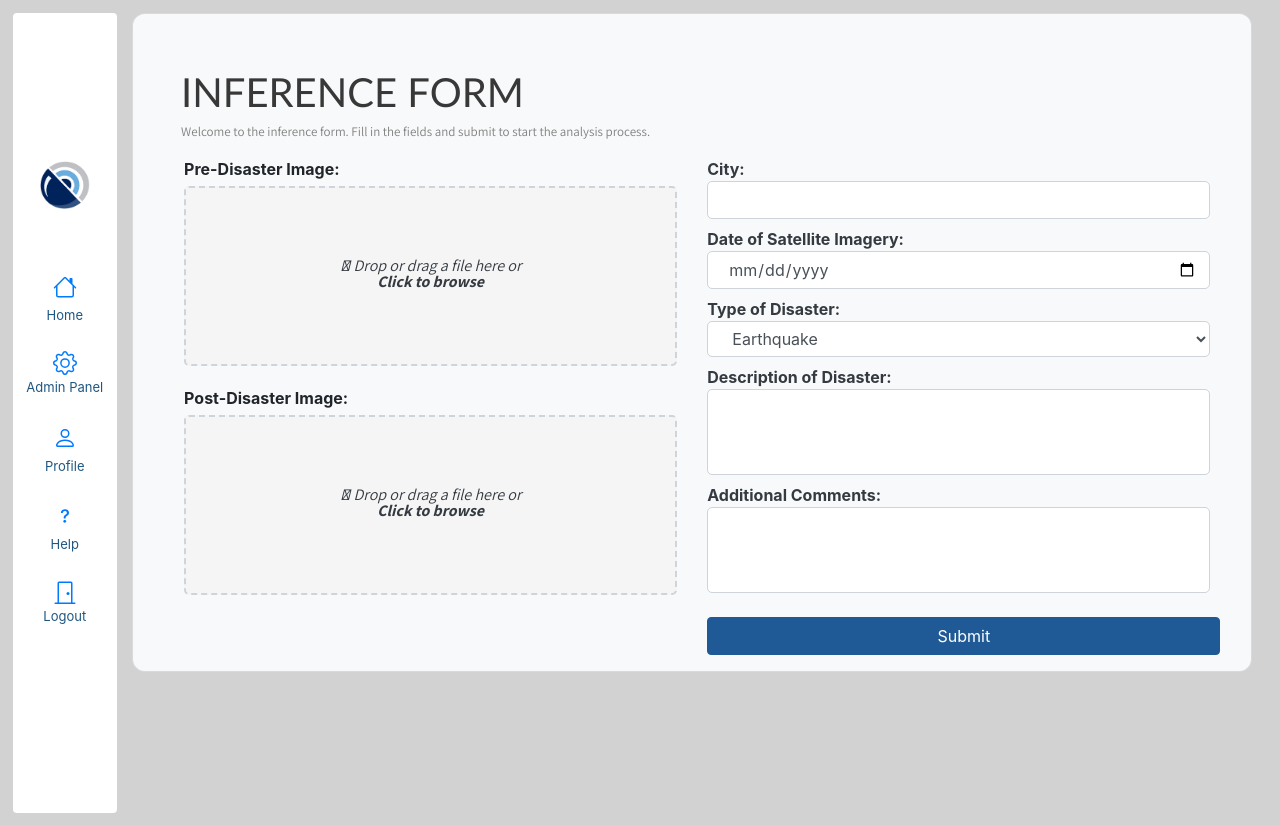
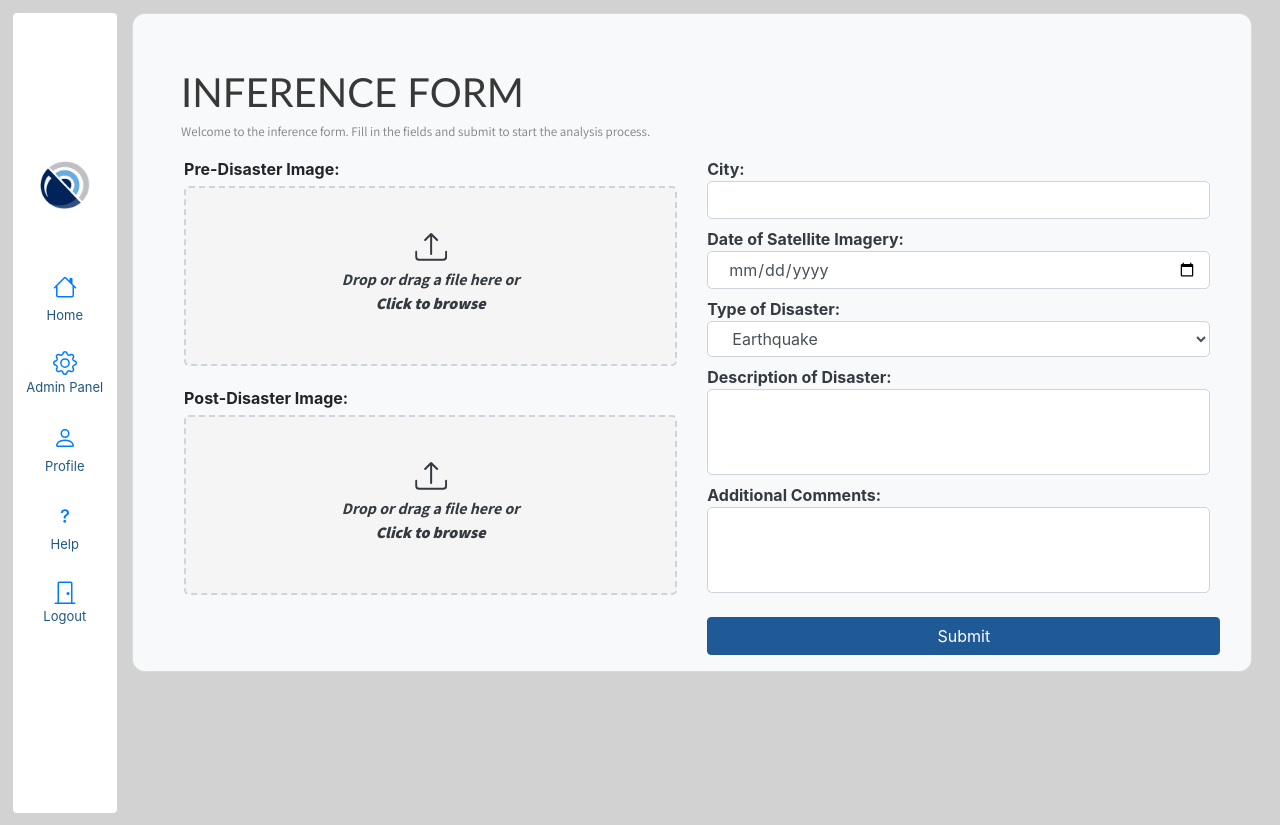
Before and after one commit to AyeshaNaime003/DisasterWatch, a Django app: page /inferenceform/ in a window 1280 px wide. Run offline with Django 4.2, Linux system fonts and the light colour scheme; a user stored in the database is signed in; parts of the project's set-up code (start-up, migrations or seed data) failed here and were passed over; some libraries are stand-ins or nearby versions.

Commit message:
inefrence form icon T-T

```diff
--- a/app/templates/app/inferenceform.html
+++ b/app/templates/app/inferenceform.html
@@ -27,15 +27,19 @@
                             <p class='mt-0 '>Pre-Disaster Image:</p>
                             <div class="image-input mb-3" id="pre_image_drop_area">
                                 <label for="pre_image">
-                                    <svg xmlns="http://www.w3.org/2000/svg" viewBox="0 0 32 32"><path d="M288 109.3V352c0 17.7-14.3 32-32 32s-32-14.3-32-32V109.3l-73.4 73.4c-12.5 12.5-32.8 12.5-45.3 0s-12.5-32.8 0-45.3l128-128c12.5-12.5 32.8-12.5 45.3 0l128 128c12.5 12.5 12.5 32.8 0 45.3s-32.8 12.5-45.3 0L288 109.3zM64 352H192c0 35.3 28.7 64 64 64s64-28.7 64-64H448c35.3 0 64 28.7 64 64v32c0 35.3-28.7 64-64 64H64c-35.3 0-64-28.7-64-64V416c0-35.3 28.7-64 64-64zM432 456a24 24 0 1 0 0-48 24 24 0 1 0 0 48z"/></svg>
-                                     Drop or drag a file here or <br><b>Click to browse</b></br></i> </label>
+                                    <svg xmlns="http://www.w3.org/2000/svg" width="32" height="32" fill="currentColor" class="bi bi-upload" viewBox="0 0 16 16">
+                                        <path d="M.5 9.9a.5.5 0 0 1 .5.5v2.5a1 1 0 0 0 1 1h12a1 1 0 0 0 1-1v-2.5a.5.5 0 0 1 1 0v2.5a2 2 0 0 1-2 2H2a2 2 0 0 1-2-2v-2.5a.5.5 0 0 1 .5-.5"/>
+                                        <path d="M7.646 1.146a.5.5 0 0 1 .708 0l3 3a.5.5 0 0 1-.708.708L8.5 2.707V11.5a.5.5 0 0 1-1 0V2.707L5.354 4.854a.5.5 0 1 1-.708-.708z"/>
+                                      </svg><i>Drop or drag a file here or <br><b>Click to browse</b></br></i> </label>
                                 <input type="file" class="form-control-file" id="pre_image" name="pre_image" accept=".tif" required>
                             </div>
                             <p>Post-Disaster Image:</p>
                             <div class="image-input" id="post_image_drop_area">
                                 <label for="post_image">
-                                    <svg xmlns="http://www.w3.org/2000/svg" viewBox="0 0 32 32"><path d="M288 109.3V352c0 17.7-14.3 32-32 32s-32-14.3-32-32V109.3l-73.4 73.4c-12.5 12.5-32.8 12.5-45.3 0s-12.5-32.8 0-45.3l128-128c12.5-12.5 32.8-12.5 45.3 0l128 128c12.5 12.5 12.5 32.8 0 45.3s-32.8 12.5-45.3 0L288 109.3zM64 352H192c0 35.3 28.7 64 64 64s64-28.7 64-64H448c35.3 0 64 28.7 64 64v32c0 35.3-28.7 64-64 64H64c-35.3 0-64-28.7-64-64V416c0-35.3 28.7-64 64-64zM432 456a24 24 0 1 0 0-48 24 24 0 1 0 0 48z"/></svg>
-                                     Drop or drag a file here or
+                                    <svg xmlns="http://www.w3.org/2000/svg" width="32" height="32" fill="currentColor" class="bi bi-upload" viewBox="0 0 16 16">
+                                        <path d="M.5 9.9a.5.5 0 0 1 .5.5v2.5a1 1 0 0 0 1 1h12a1 1 0 0 0 1-1v-2.5a.5.5 0 0 1 1 0v2.5a2 2 0 0 1-2 2H2a2 2 0 0 1-2-2v-2.5a.5.5 0 0 1 .5-.5"/>
+                                        <path d="M7.646 1.146a.5.5 0 0 1 .708 0l3 3a.5.5 0 0 1-.708.708L8.5 2.707V11.5a.5.5 0 0 1-1 0V2.707L5.354 4.854a.5.5 0 1 1-.708-.708z"/>
+                                      </svg> <i>Drop or drag a file here or
                                         <br><b>Click to browse</b></br></i></label>
                                 <input type="file" class="form-control-file" id="post_image" name="post_image" accept=".tif" required>
                             </div>
--- a/static/javascript/inference_form.js
+++ b/static/javascript/inference_form.js
@@ -48,11 +48,13 @@ document.addEventListener("DOMContentLoaded", function() {
     function displayFileName(dropArea, fileName) {
         const label = dropArea.querySelector("label");
         if (fileName) {
-            label.innerHTML = `<i class="fas fa-upload" style="font-weight:normal">${fileName}</i>`;
-        } else {
-            label.innerHTML = `<i class="fas fa-upload" style="font-weight:normal"> Drop or drag a file here or
-            <br><b>Click to browse</b></br></i>`;
+            label.innerHTML = `<i>${fileName}</i>`;
         }
+        // else {
+        //     label.innerHTML = `<svg xmlns="http://www.w3.org/2000/svg" viewBox="0 0 32 32"><path d="M288 109.3V352c0 17.7-14.3 32-32 32s-32-14.3-32-32V109.3l-73.4 73.4c-12.5 12.5-32.8 12.5-45.3 0s-12.5-32.8 0-45.3l128-128c12.5-12.5 32.8-12.5 45.3 0l128 128c12.5 12.5 12.5 32.8 0 45.3s-32.8 12.5-45.3 0L288 109.3zM64 352H192c0 35.3 28.7 64 64 64s64-28.7 64-64H448c35.3 0 64 28.7 64 64v32c0 35.3-28.7 64-64 64H64c-35.3 0-64-28.7-64-64V416c0-35.3 28.7-64 64-64zM432 456a24 24 0 1 0 0-48 24 24 0 1 0 0 48z"/></svg>
+        //     <i> Drop or drag a file here or
+        //     <br><b>Click to browse</b></br></i>`;
+        // }
     }
 
     // Initialize file drop functionality for both image input fields
--- a/static/styles/inference_form.css
+++ b/static/styles/inference_form.css
@@ -33,6 +33,7 @@
     margin-bottom: 5px; /* Adjust spacing as needed */
     font-family: "Assistant", sans-serif;
     font-style: italic;
+    padding-top:5px;
 }
 
 .col-md-6 p {
```
Also changed, not shown: app/favicon.ico (added).
